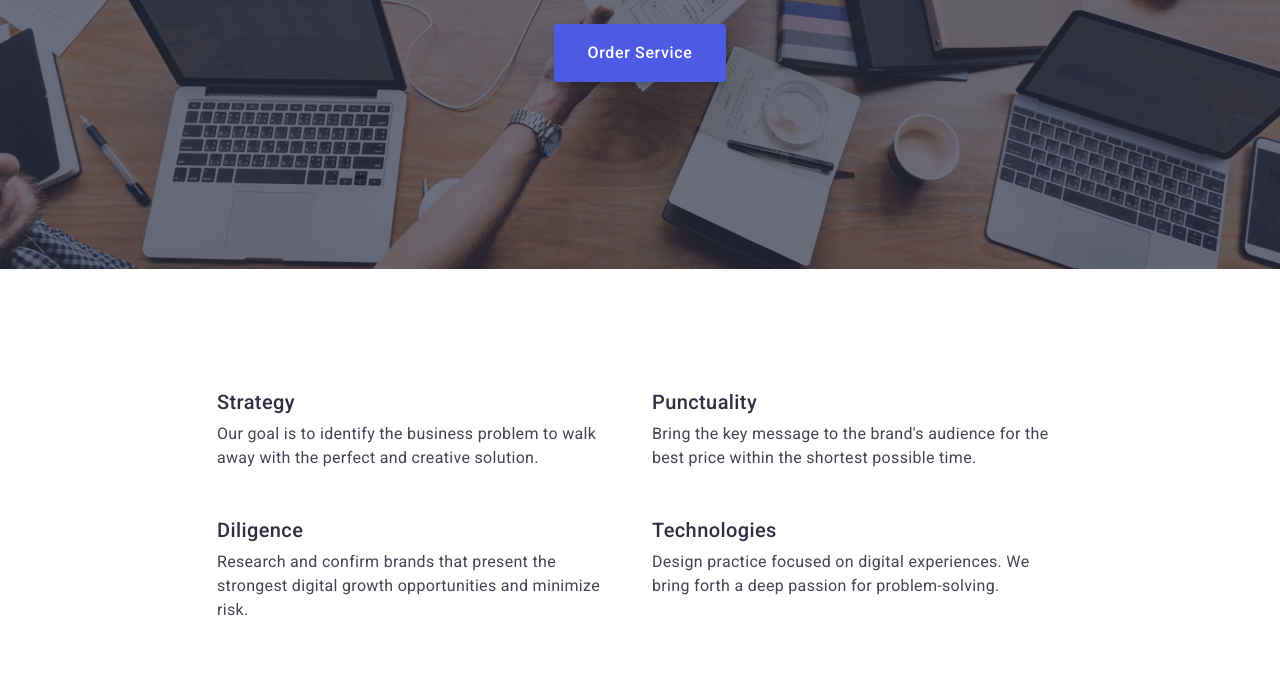
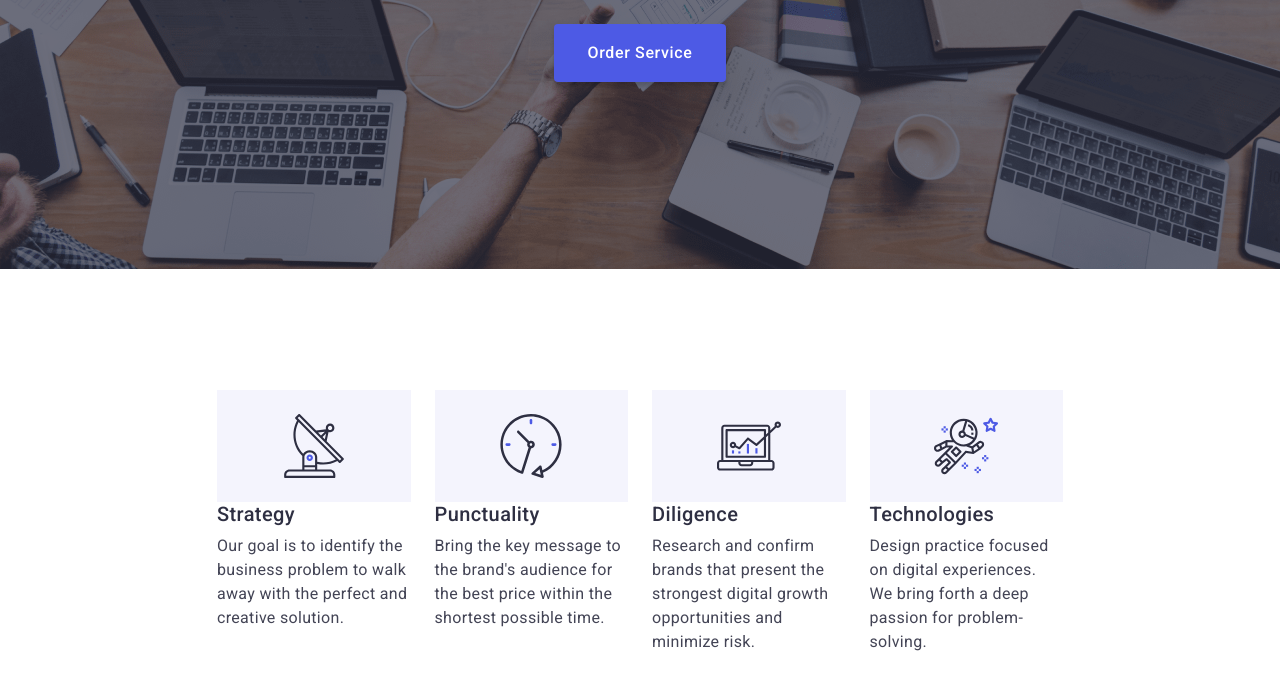
Before and after one commit to OleksiiMinnikov/mobversia, a plain HTML site: page index.html in a window 1280 px wide. Shown: the part 332-1022 px from the top of the page. Drawn offline with nearby package versions, Linux system fonts and the light colour scheme.

Commit message:
Update media.css

```diff
--- a/css/media.css
+++ b/css/media.css
@@ -47,10 +47,9 @@
     .stratrgy-li{
         flex-direction: row;
         display: flex;
-            flex-wrap: wrap;
-            row-gap: 48px;
-            column-gap: 24px;
-
+        flex-wrap: wrap;
+        row-gap: 72px;
+        column-gap: 24px;
     }
 
     .strategy-item{
@@ -101,6 +100,16 @@
     padding-right: 156px;
     }
 
+    .stratrgy-li {
+    flex-wrap: nowrap;
+    min-width: 264px;
+    align-items: baseline;
+    gap: 24px;
+    }
+    .strategy-item {
+    width: none;
+    }
+
     .strategy-sub {
     font-weight: 500;
     font-size: 20px;
@@ -110,4 +119,32 @@
     .strategy-txt {
     font-weight: 400;
     }
+
+/*********** icon_strategy ***********/
+.strategy-item::before {
+    display: block;
+    content: "";
+    height: 112px;
+
+    background-size: 64px;
+    background-repeat: no-repeat;
+    background-position: center;
+    background-color: var(--cloud);
 }
+
+.icon-antenna::before {
+    background-image: url(../images/svg/antenna.svg);
+}
+
+.icon-clock::before {
+    background-image: url(../images/svg/clock.svg);
+}
+
+.icon-diagram::before {
+    background-image: url(../images/svg/diagram.svg);
+}
+
+.icon-astronaut::before {
+    background-image: url(../images/svg/astronaut.svg);
+}
+}
```
